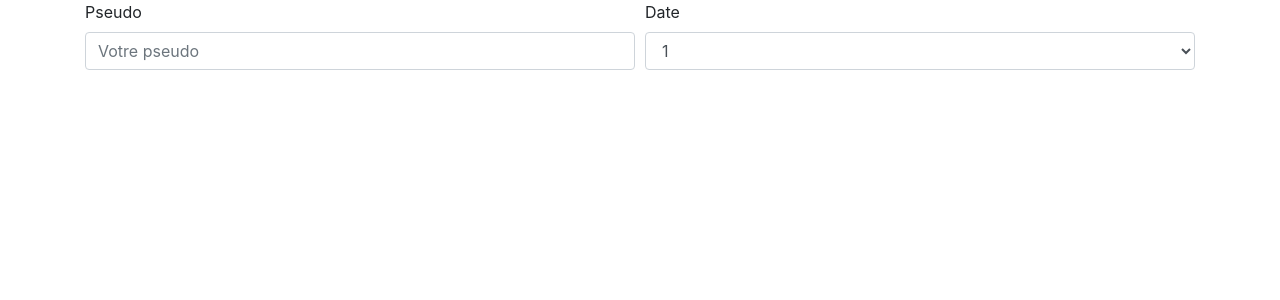
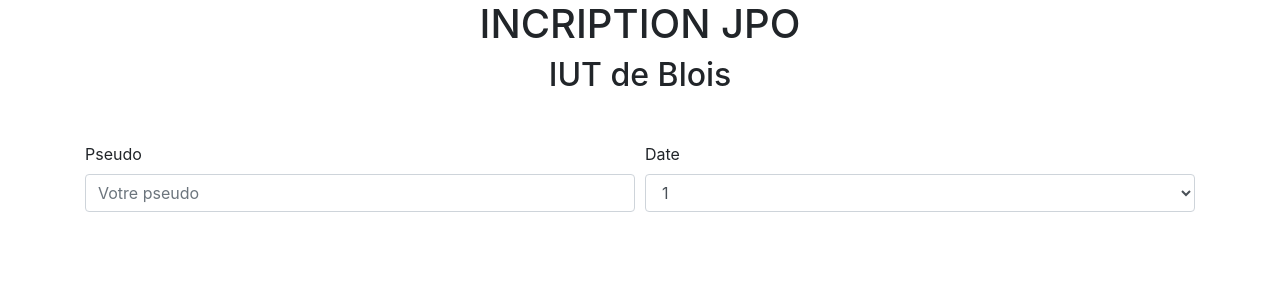
Before and after one commit to dorianconstant/dm-jpo, a PHP site: page /templates/form.html in a window 1280 px wide. Shown: the top 300 px of the page. Run offline with PHP 8.4, Linux system fonts and the light colour scheme; some libraries are stand-ins or nearby versions.

Commit message:
add titles

```diff
--- a/main.css
+++ b/main.css
@@ -6,3 +6,7 @@
     justify-content: center;
     align-content: center;
 }
+
+body {
+    font-family: 'Raleway', sans-serif !important;
+}
--- a/templates/form.html
+++ b/templates/form.html
@@ -4,16 +4,20 @@
     <meta charset="UTF-8">
     <meta name="viewport" content="width=device-width, initial-scale=1.0">
     <meta http-equiv="X-UA-Compatible" content="ie=edge">
-    <title>Formulaire JPO</title>
+    <title>Inscription JPO</title>
 
     <link rel="stylesheet" href="https://stackpath.bootstrapcdn.com/bootstrap/4.2.1/css/bootstrap.min.css" integrity="sha384-GJzZqFGwb1QTTN6wy59ffF1BuGJpLSa9DkKMp0DgiMDm4iYMj70gZWKYbI706tWS" crossorigin="anonymous">
     <link rel="stylesheet" href="main.css">
+
+    <link href="https://fonts.googleapis.com/css?family=Raleway:100,200,300,400,500,600,700,800,900" rel="stylesheet">
 </head>
 <body>
     <header></header>
 
     <main>
         <div class="container">
+            <h1 class="text-center text-uppercase">Incription JPO</h1>
+            <h2 class="text-center mb-5">IUT de Blois</h2>
             <form>
                 <div class="form-row">
                     <div class="form-group col-md-6">
```
